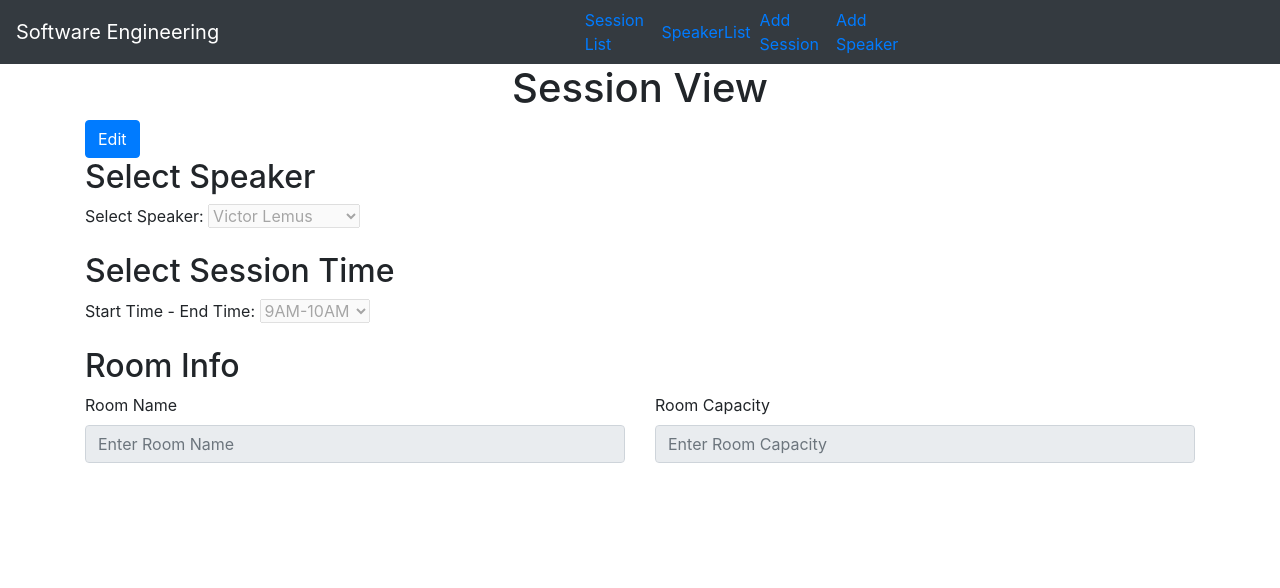
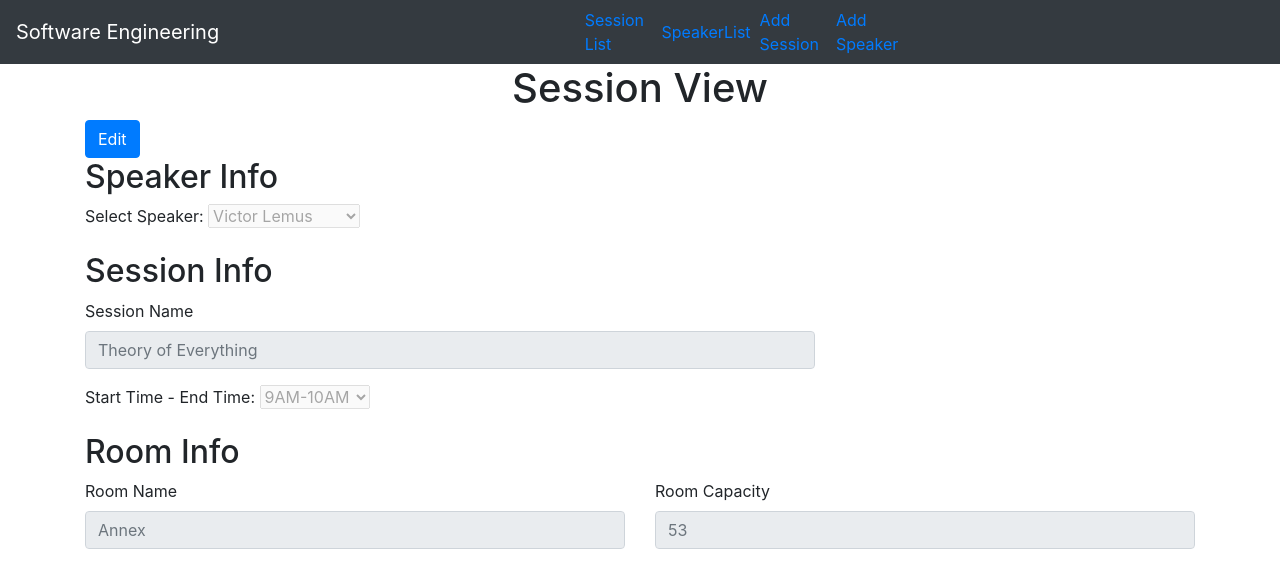
Before and after one commit to macmahoniatwit/YellowSoftwareEngineeringProject, a React (Create React App) app in the folder software_engineering/: page /ViewSession in a window 1280 px wide. Shown: the top 588 px of the page. Built offline with nearby package versions, Linux system fonts and the light colour scheme.

Commit message:
Added the Session name

```diff
--- a/software_engineering/src/components/AddSession.js
+++ b/software_engineering/src/components/AddSession.js
@@ -6,7 +6,7 @@ export default class AddSession extends Component {
       <div>
         <h1 className="text-center">Add a Session</h1>
         <Container>
-        <h2 className="text-Left"> Select Speaker</h2>
+        <h2 className="text-Left">Speaker Info</h2>
           <Row>
             <Col>
             <Form>
@@ -22,7 +22,17 @@ export default class AddSession extends Component {
             </Form>
             </Col>
           </Row>
-          <h2 className="text-Left"> Select Session Time</h2>
+          <h2 className="text-Left"> Session Info</h2>
+          <Row>
+            <Col sm={8}>
+            <Form>
+                <Form.Group controlId="SessionName">
+                  <Form.Label>Session Name</Form.Label>
+                  <Form.Control type="text" placeholder="Enter Session Name" />
+                </Form.Group>
+              </Form>
+            </Col>
+          </Row>
           <Row>
             <Col>
               <Form>
--- a/software_engineering/src/components/ListSession.js
+++ b/software_engineering/src/components/ListSession.js
@@ -9,6 +9,7 @@ export default class ListSession extends Component {
           <thead>
             <tr>
               <th>Speaker</th>
+              <th>Session Name</th>
               <th>Room Name</th>
               <th>Time</th>
             </tr>
@@ -16,19 +17,22 @@ export default class ListSession extends Component {
         <tbody>
           <tr>
             <td><a href="/ViewSession">Victor</a></td>
+            <td><a href="">Theory of Everything</a></td>
             <td><a href="">Annex</a></td>
-            <td><a href="">9AM</a></td>
+            <td><a href="">9AM-10AM</a></td>
 
           </tr>
           <tr>
             <td><a href="">Carlos</a></td>
+            <td><a href="">Why c is good</a></td>
             <td><a href="">Beatty</a></td>
-            <td><a href="">10:30AM</a></td>
+            <td><a href="">10:30AM-11AM</a></td>
           </tr>
           <tr>
             <td><a href="">Brian</a></td>
+            <td><a href="">What not to do</a></td>
             <td><a href="">Watson</a></td>
-            <td><a href="">11AM</a></td>
+            <td><a href="">11AM-12PM</a></td>
           </tr>
         </tbody>
 </Table>
--- a/software_engineering/src/components/ViewSession.js
+++ b/software_engineering/src/components/ViewSession.js
@@ -7,7 +7,7 @@ export default class ViewSession extends Component {
         <h1 className="text-center">Session View</h1>
         <Container>
         <Button variant="primary">Edit</Button>
-        <h2 className="text-Left"> Select Speaker</h2>
+        <h2 className="text-Left">Speaker Info</h2>
           <Row>
             <Col>
             <Form>
@@ -22,13 +22,23 @@ export default class ViewSession extends Component {
             </Form>
             </Col>
           </Row>
-          <h2 className="text-Left"> Select Session Time</h2>
+          <h2 className="text-Left"> Session Info</h2>
+          <Row>
+            <Col sm={8}>
+            <Form>
+                <Form.Group controlId="SessionName">
+                  <Form.Label>Session Name</Form.Label>
+                  <Form.Control type="text" placeholder="Theory of Everything" readOnly/>
+                </Form.Group>
+              </Form>
+            </Col>
+          </Row>
           <Row>
             <Col>
               <Form>
                 <Form.Group controlId="StartTime">
                   <Form.Label>Start Time - End Time:&nbsp;</Form.Label>
-                  <select name="Speaker" id="Speaker" disabled="true">
+                  <select name="Speaker" id="Speaker" disabled ="true">
                     <option value="9AM-10AM" selected>9AM-10AM</option>
                     <option value="10AM-11AM">10AM-11AM</option>
                     <option value="11AM-12PM">11AM-12PM</option>
@@ -44,7 +54,7 @@ export default class ViewSession extends Component {
               <Form>
                 <Form.Group controlId="RoomName">
                   <Form.Label>Room Name</Form.Label>
-                  <Form.Control type="text" placeholder="Enter Room Name" readOnly/>
+                  <Form.Control type="text" placeholder="Annex" readOnly/>
                 </Form.Group>
               </Form>
             </Col>
@@ -52,7 +62,7 @@ export default class ViewSession extends Component {
               <Form>
                 <Form.Group controlId="Room Capacity">
                   <Form.Label>Room Capacity</Form.Label>
-                  <Form.Control type="text" placeholder="Enter Room Capacity" readOnly/>
+                  <Form.Control type="text" placeholder="53" readOnly/>
                 </Form.Group>
               </Form>
             </Col>
```
